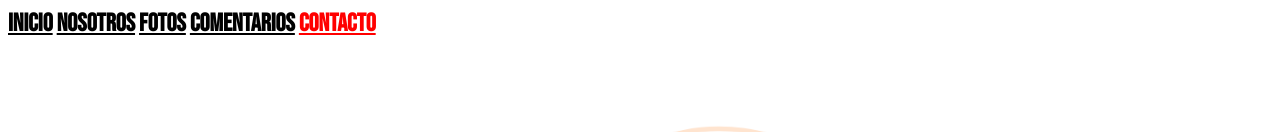
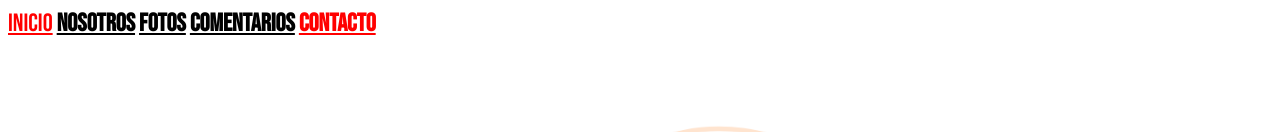
Before and after one commit to MarilinaCagni/mi_repositorio, a website: page index.html in a window 1280 px wide. Shown: the top 132 px of the page. Drawn offline with nearby package versions, Linux system fonts and the light colour scheme.

Commit message:
cambie color de Inicio en nav

```diff
--- a/index.html
+++ b/index.html
@@ -13,7 +13,7 @@
   <header>
     <section>
       <nav id="top" class="navbar navbar-light" >
-        <a href="index.html" style="color: black";><b>INICIO</b></a>
+        <a href="index.html" style="color: red;><b>INICIO</b></a>
         <a href="quienessomos.html" style="color: black";><b>NOSOTROS</b></a>
         <a href="fotos.html" style="color: black;"><b>FOTOS</b></a>
         <a href="comentarios.html" style="color: black";><b>COMENTARIOS</b></a>
```
